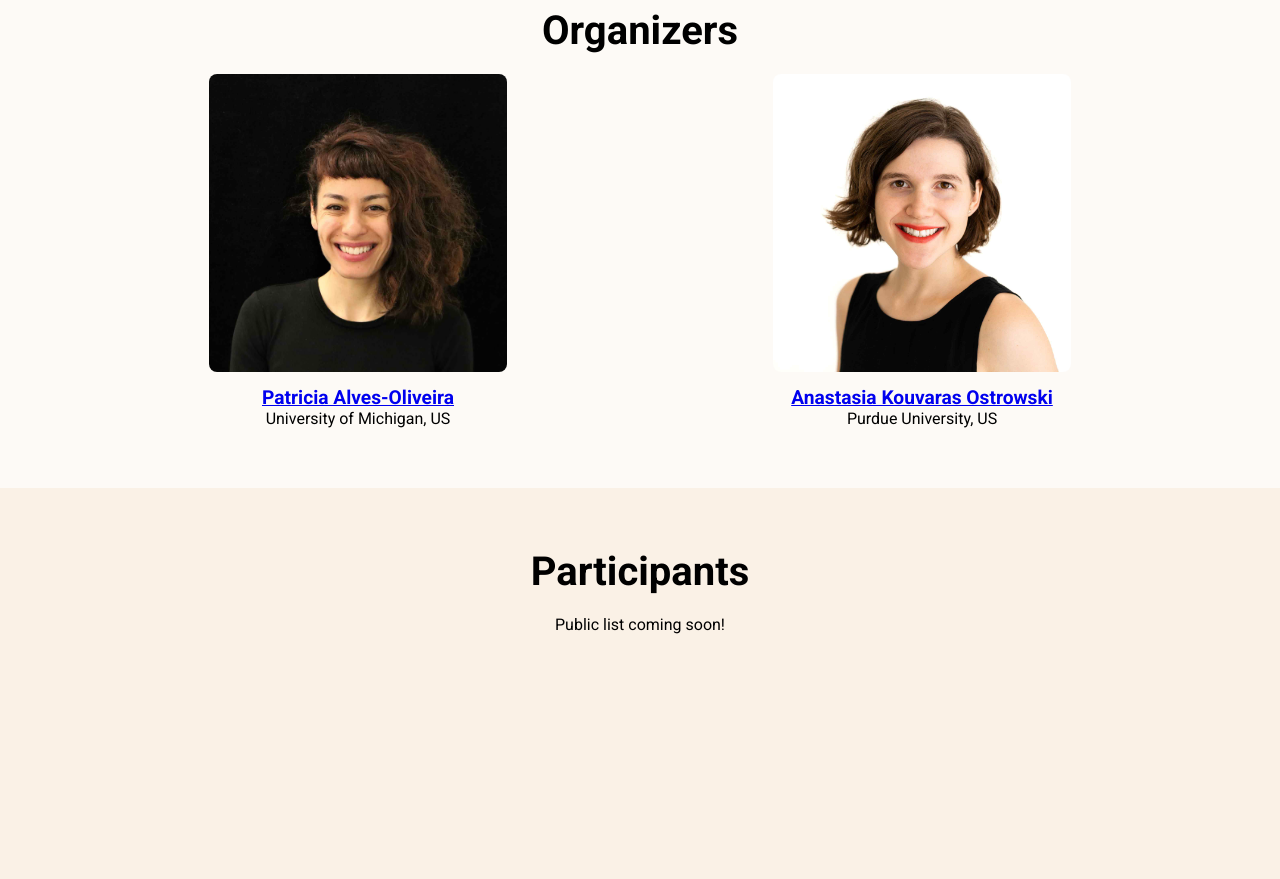
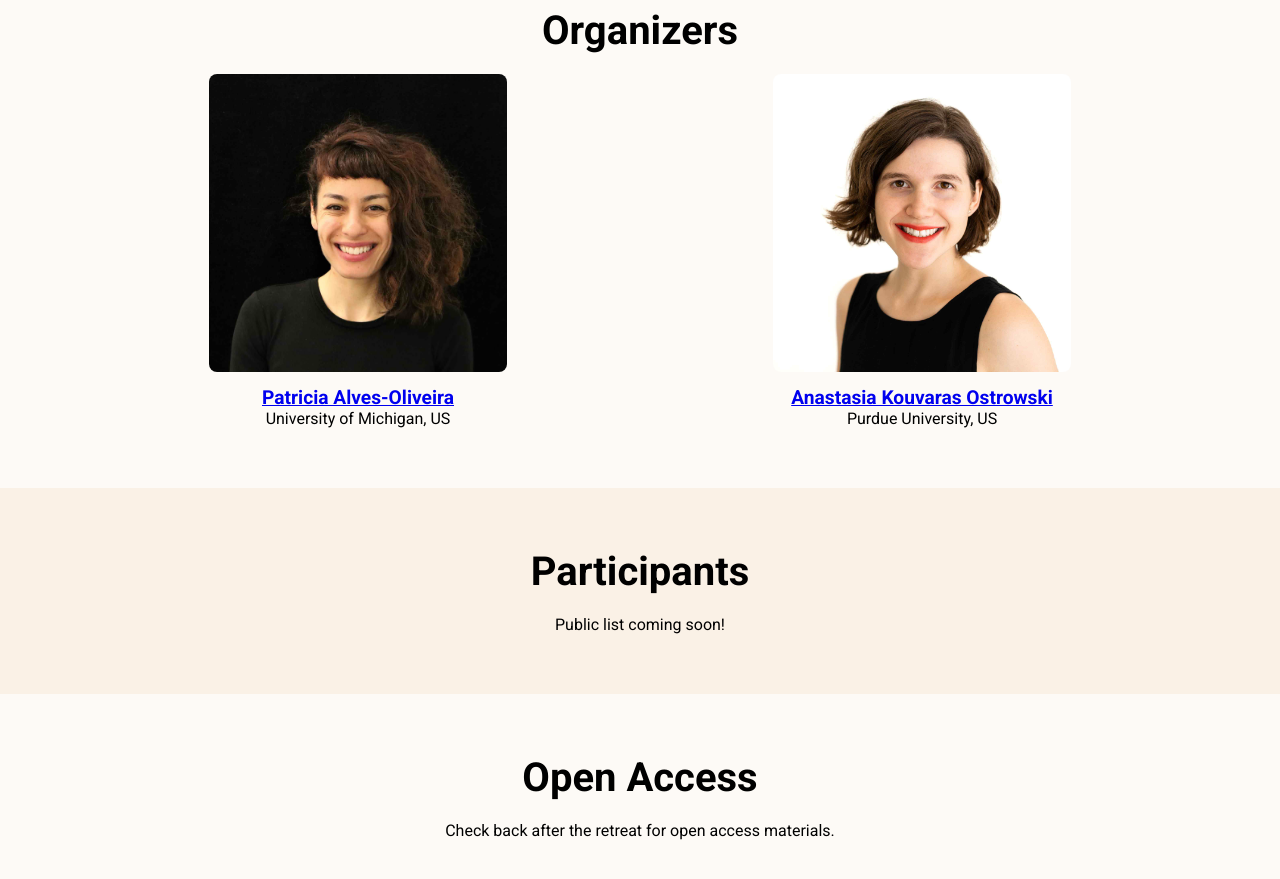
Before and after one commit to studiorobot/hridesignretreat.com, a Jekyll site: the page index.html, which Jekyll copies as it is, in a window 1280 px wide and 900 px high, scrolled down 1792 px. Shown: the top 879 px of the window. Built offline with Jekyll 4.4.1, drawn with Linux system fonts in a browser that asks for light colours; before the commit the page ends 2486 px from its top, so only the background shows below that.

Commit message:
add open access and favicon

```diff
--- a/index.html
+++ b/index.html
@@ -6,6 +6,8 @@
     <meta name="viewport" content="width=device-width, initial-scale=1.0">
     <title>Design Retreat in Design for Human-Robot Interaction</title>
     <link href="https://fonts.googleapis.com/css2?family=Roboto:wght@400;500;700&display=swap" rel="stylesheet">
+    <link rel="icon" href="favicon.png" type="image/png">
+
 
     <style>
         * {
@@ -355,9 +357,16 @@
     -->
         Public list coming soon!
     </div>
+    </div>
+<div class="open-access" style="background-color: #FDFAF6;">
+    <div class="participants-section" >
+        <h2>Open Access</h2>
 
+        <div class="participants">
 
-
+    Check back after the retreat for open access materials.
+    </div>
+</div>
 
 </body>
 
```
Also changed, not shown: favicon.png (added).
